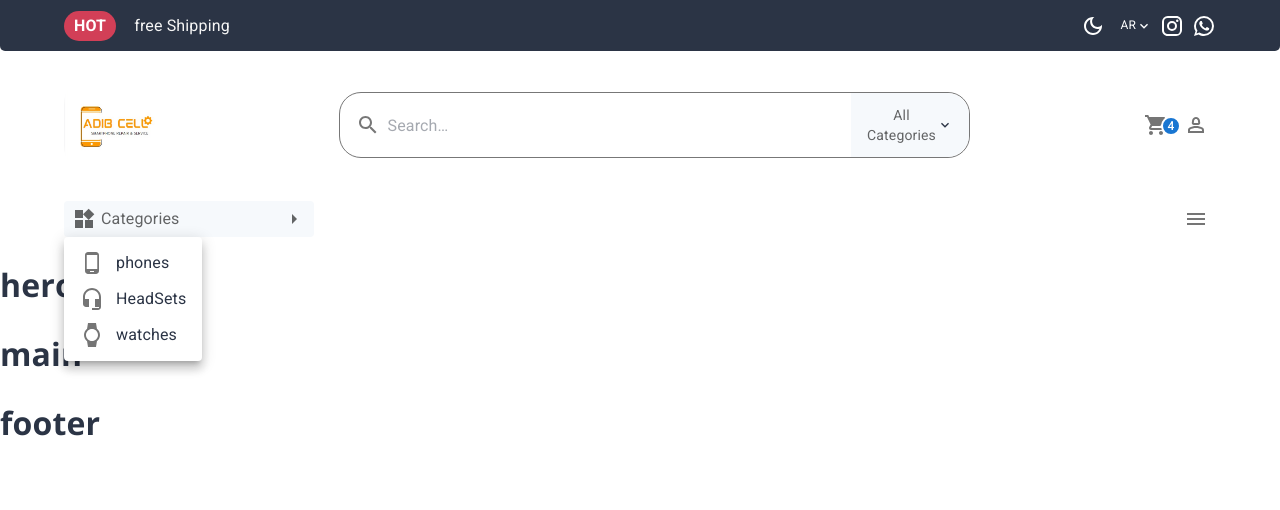
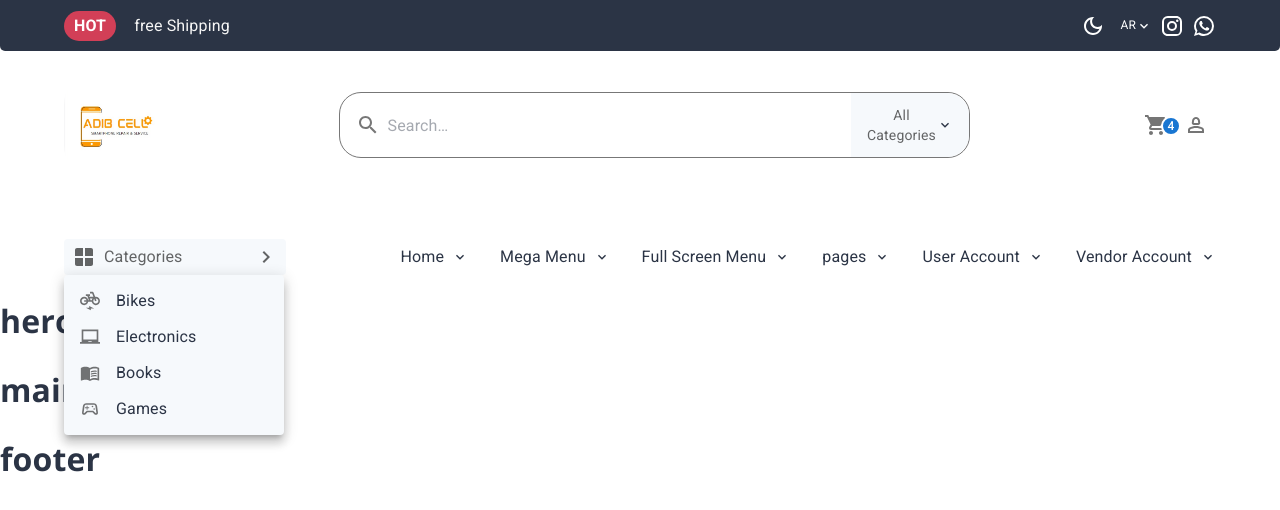
Before and after one commit to mahditalalDev/E-commrence-website, a React (Vite) app: page / in a window 1280 px wide. Both pictures are taken after a click on the button "Categories". Shown: the top 510 px of the page. Built offline with nearby package versions, Linux system fonts and the light colour scheme.

Commit message:
final touch on header 2

```diff
--- a/src/components/1-header/Header3.jsx
+++ b/src/components/1-header/Header3.jsx
@@ -1,33 +1,39 @@
 import {
+  Box,
   Container,
-  Typography,
-  Box,
+  Drawer,
   IconButton,
   ListItemIcon,
   ListItemText,
+  Stack,
+  Typography,
+  useMediaQuery,
+  useTheme,
 } from "@mui/material";
+import { useState } from "react";
 import Button from "@mui/material/Button";
 import Menu from "@mui/material/Menu";
 import MenuItem from "@mui/material/MenuItem";
 
-import WidgetsIcon from "@mui/icons-material/Widgets";
-import ArrowRightIcon from "@mui/icons-material/ArrowRight";
 import MenuIcon from "@mui/icons-material/Menu";
+import WindowIcon from "@mui/icons-material/Window";
+import KeyboardArrowRightOutlinedIcon from "@mui/icons-material/KeyboardArrowRightOutlined";
+import {
+  SportsEsportsOutlined,
+  ElectricBikeOutlined,
+  LaptopChromebookOutlined,
+  MenuBookOutlined,
+  Close,
+} from "@mui/icons-material";
+import Accordion from "@mui/material/Accordion";
+import AccordionSummary from "@mui/material/AccordionSummary";
+import ExpandMoreIcon from "@mui/icons-material/ExpandMore";
+import List from "@mui/material/List";
+import ListItem from "@mui/material/ListItem";
+import ListItemButton from "@mui/material/ListItemButton";
+import Links from "./Links";
 
-import PhoneAndroidIcon from "@mui/icons-material/PhoneAndroid";
-import HeadsetMicIcon from "@mui/icons-material/HeadsetMic";
-import WatchIcon from "@mui/icons-material/Watch";
-
-import { useState } from "react";
-import { useTheme } from "@emotion/react";
-const options = [
-  "Show some love to MUI",
-  "Show all notification content",
-  "Hide sensitive notification content",
-  "Hide all notification content",
-];
-
-export default function Header3() {
+const Header3 = () => {
   const [anchorEl, setAnchorEl] = useState(null);
   const open = Boolean(anchorEl);
   const handleClick = (event) => {
@@ -36,78 +42,205 @@ export default function Header3() {
   const handleClose = () => {
     setAnchorEl(null);
   };
+
   const theme = useTheme();
+  const [state, setState] = useState({
+    top: false,
+    left: false,
+    bottom: false,
+    right: false,
+  });
+
+  const toggleDrawer = (anchor, open) => (event) => {
+    if (
+      event.type === "keydown" &&
+      (event.key === "Tab" || event.key === "Shift")
+    ) {
+      return;
+    }
+
+    setState({ ...state, [anchor]: open });
+  };
+
   return (
     <Container
-      style={{
+      sx={{
         display: "flex",
         alignItems: "center",
         justifyContent: "space-between",
+        mt: 5,
       }}
     >
       <Box>
         <Button
-          className=""
           id="basic-button"
           aria-controls={open ? "basic-menu" : undefined}
           aria-haspopup="true"
           aria-expanded={open ? "true" : undefined}
           onClick={handleClick}
           sx={{
-            width: "250px",
+            width: 222,
             // @ts-ignore
             bgcolor: theme.palette.myColor.main,
-            // @ts-ignore
+
             color: theme.palette.text.secondary,
           }}
         >
-          <WidgetsIcon />
+          <WindowIcon />
           <Typography
             sx={{
-              padding: 0,
-              marginLeft: "5px",
+              padding: "0",
               textTransform: "capitalize",
-              marginTop: "",
+              mx: 1,
             }}
           >
             Categories
           </Typography>
-          <Box flexGrow={1}></Box>
-          <ArrowRightIcon />
+          <Box flexGrow={1} />
+
+          <KeyboardArrowRightOutlinedIcon />
         </Button>
         <Menu
           id="basic-menu"
-          style={{ width: "250px" }}
           anchorEl={anchorEl}
           open={open}
           onClose={handleClose}
           MenuListProps={{
             "aria-labelledby": "basic-button",
           }}
+          sx={{
+            ".MuiPaper-root": {
+              width: 220,
+              // @ts-ignore
+              bgcolor: theme.palette.myColor.main,
+            },
+          }}
         >
           <MenuItem onClick={handleClose}>
             <ListItemIcon>
-              <PhoneAndroidIcon />
+              <ElectricBikeOutlined fontSize="small" />
             </ListItemIcon>
-            <ListItemText>phones</ListItemText>
+
+            <ListItemText>Bikes</ListItemText>
           </MenuItem>
+
           <MenuItem onClick={handleClose}>
             <ListItemIcon>
-              <HeadsetMicIcon />
+              <LaptopChromebookOutlined fontSize="small" />
             </ListItemIcon>
-            <ListItemText>HeadSets</ListItemText>
+
+            <ListItemText>Electronics</ListItemText>
           </MenuItem>
+
           <MenuItem onClick={handleClose}>
             <ListItemIcon>
-              <WatchIcon />
+              <MenuBookOutlined fontSize="small" />
             </ListItemIcon>
-            <ListItemText>watches</ListItemText>
+
+            <ListItemText>Books</ListItemText>
+          </MenuItem>
+
+          <MenuItem onClick={handleClose}>
+            <ListItemIcon>
+              <SportsEsportsOutlined fontSize="small" />
+            </ListItemIcon>
+
+            <ListItemText>Games</ListItemText>
           </MenuItem>
         </Menu>
       </Box>
-      <IconButton>
-        <MenuIcon />
-      </IconButton>
+
+      {useMediaQuery("(min-width:1200px)") && (
+        <Stack gap={4} direction={"row"} alignItems={"center"}>
+          <Links title={"Home"} />
+          <Links title={"Mega Menu"} />
+          <Links title={"Full Screen Menu"} />
+          <Links title={"pages"} />
+          <Links title={"User Account"} />
+          <Links title={"Vendor Account"} />
+        </Stack>
+      )}
+
+      {useMediaQuery("(max-width:1200px)") && (
+        <IconButton onClick={toggleDrawer("top", true)}>
+          <MenuIcon />
+        </IconButton>
+      )}
+
+      <Drawer
+        anchor={"top"}
+        open={state["top"]}
+        onClose={toggleDrawer("top", false)}
+        sx={{
+          ".MuiPaper-root.css-1sozasi-MuiPaper-root-MuiDrawer-paper": {
+            height: "100%",
+          },
+        }}
+      >
+        <Box
+          sx={{ width: 444, mx: "auto", mt: 6, position: "relative", pt: 10 }}
+        >
+          <IconButton
+            sx={{
+              ":hover": { color: "red", rotate: "180deg", transition: "0.3s" },
+              position: "absolute",
+              top: 0,
+              right: 10,
+            }}
+            onClick={toggleDrawer("top", false)}
+          >
+            <Close />
+          </IconButton>
+
+          {[
+            { mainLink: "Home", subLinks: ["Link 1", "Link 2", "Link 3"] },
+            { mainLink: "Mega menu", subLinks: ["Link 1", "Link 2", "Link 3"] },
+            {
+              mainLink: "full screen menu",
+              subLinks: ["Link 1", "Link 2", "Link 3"],
+            },
+            { mainLink: "pages", subLinks: ["Link 1", "Link 2", "Link 3"] },
+            {
+              mainLink: "user account",
+              subLinks: ["Link 1", "Link 2", "Link 3"],
+            },
+            {
+              mainLink: "vendor account",
+              subLinks: ["Link 1", "Link 2", "Link 3"],
+            },
+          ].map((item) => {
+            return (
+              <Accordion
+                key={item.mainLink}
+                elevation={0}
+                sx={{ bgcolor: "initial" }}
+              >
+                <AccordionSummary
+                  expandIcon={<ExpandMoreIcon />}
+                  aria-controls="panel1a-content"
+                  id="panel1a-header"
+                >
+                  <Typography>{item.mainLink}</Typography>
+                </AccordionSummary>
+
+                <List sx={{ py: 0, my: 0 }}>
+                  {item.subLinks.map((link) => {
+                    return (
+                      <ListItem key={link} sx={{ py: 0, my: 0 }}>
+                        <ListItemButton>
+                          <ListItemText primary={link} />
+                        </ListItemButton>
+                      </ListItem>
+                    );
+                  })}
+                </List>
+              </Accordion>
+            );
+          })}
+        </Box>
+      </Drawer>
     </Container>
   );
-}
+};
+
+export default Header3;
--- /dev/null
+++ b/src/components/1-header/Links.jsx
@@ -0,0 +1,199 @@
+import { ExpandMore, KeyboardArrowRightOutlined } from "@mui/icons-material";
+import { Box, Paper, Typography } from "@mui/material";
+import List from "@mui/material/List";
+import ListItem from "@mui/material/ListItem";
+import ListItemButton from "@mui/material/ListItemButton";
+import ListItemText from "@mui/material/ListItemText";
+
+// eslint-disable-next-line react/prop-types
+const Links = ({ title }) => {
+  return (
+    <Box
+      // className="border"
+      sx={{
+        ":hover .show-when-hover": { display: "block" },
+        ":hover": { cursor: "pointer" },
+
+        position: "relative",
+        display: "flex",
+        alignItems: "center",
+      }}
+    >
+      <Typography variant="body1">{title}</Typography>
+
+      <ExpandMore sx={{ fontSize: "16px", ml: 1 }} />
+
+      <Box
+        className=" show-when-hover"
+        sx={{
+          position: "absolute",
+          top: "100%",
+          minWidth: "170px",
+          left: "50%",
+          transform: " translateX(-50%)",
+          display: "none",
+          zIndex: 2,
+        }}
+      >
+        <Paper sx={{ mt: 2 }} className=" ">
+          <nav aria-label="secondary mailbox folders">
+            <List>
+              <ListItem disablePadding>
+                <ListItemButton
+                  sx={{
+                    display: "flex",
+                    p: 0,
+                    px: 1.5,
+                  }}
+                >
+                  <ListItemText
+                    sx={{
+                      "& .MuiTypography-root": {
+                        fontSize: "15px",
+                        fontWeight: 300,
+                      },
+                    }}
+                    primary="Dashboard"
+                  />
+                  <Box flexGrow={1} />
+                </ListItemButton>
+              </ListItem>
+
+              <ListItem
+                sx={{
+                  ":hover .sub-link": { display: "block" },
+                  position: "relative",
+                }}
+                disablePadding
+              >
+                <ListItemButton
+                  sx={{
+                    display: "flex",
+                    p: 0,
+                    px: 1.5,
+                  }}
+                >
+                  <ListItemText
+                    sx={{
+                      "& .MuiTypography-root": {
+                        fontSize: "15px",
+                        fontWeight: 300,
+                      },
+                    }}
+                    primary="products"
+                  />
+                  <Box flexGrow={1} />
+
+                  <KeyboardArrowRightOutlined fontSize="small" />
+                </ListItemButton>
+
+                <Box
+                  className="sub-link"
+                  sx={{
+                    display: "none",
+
+                    position: "absolute",
+                    top: 0,
+                    left: "100%",
+                  }}
+                >
+                  <Paper sx={{ ml: 1, minWidth: 150 }}>
+                    <nav aria-label="secondary mailbox folders">
+                      <List>
+                        <ListItem disablePadding>
+                          <ListItemButton
+                            sx={{
+                              display: "flex",
+                              p: 0,
+                              px: 1.5,
+                            }}
+                          >
+                            <ListItemText
+                              sx={{
+                                "& .MuiTypography-root": {
+                                  fontSize: "15px",
+                                  fontWeight: 300,
+                                },
+                              }}
+                              primary="Add Product"
+                            />
+                            <Box flexGrow={1} />
+                          </ListItemButton>
+                        </ListItem>
+
+                        <ListItem disablePadding>
+                          <ListItemButton
+                            sx={{
+                              display: "flex",
+                              p: 0,
+                              px: 1.5,
+                            }}
+                          >
+                            <ListItemText
+                              sx={{
+                                "& .MuiTypography-root": {
+                                  fontSize: "15px",
+                                  fontWeight: 300,
+                                },
+                              }}
+                              primary="Edit Product"
+                            />
+                            <Box flexGrow={1} />
+                          </ListItemButton>
+                        </ListItem>
+                      </List>
+                    </nav>
+                  </Paper>
+                </Box>
+              </ListItem>
+
+              <ListItem disablePadding>
+                <ListItemButton
+                  sx={{
+                    display: "flex",
+                    p: 0,
+                    px: 1.5,
+                  }}
+                >
+                  <ListItemText
+                    sx={{
+                      "& .MuiTypography-root": {
+                        fontSize: "15px",
+                        fontWeight: 300,
+                      },
+                    }}
+                    primary="orders"
+                  />
+                  <Box flexGrow={1} />
+                </ListItemButton>
+              </ListItem>
+
+              <ListItem disablePadding>
+                <ListItemButton
+                  sx={{
+                    display: "flex",
+                    p: 0,
+                    px: 1.5,
+                  }}
+                >
+                  <ListItemText
+                    sx={{
+                      "& .MuiTypography-root": {
+                        fontSize: "15px",
+                        fontWeight: 300,
+                      },
+                    }}
+                    primary="Profile"
+                  />
+                  <Box flexGrow={1} />
+                </ListItemButton>
+              </ListItem>
+            </List>
+          </nav>
+        </Paper>
+      </Box>
+    </Box>
+  );
+};
+
+export default Links;
```
